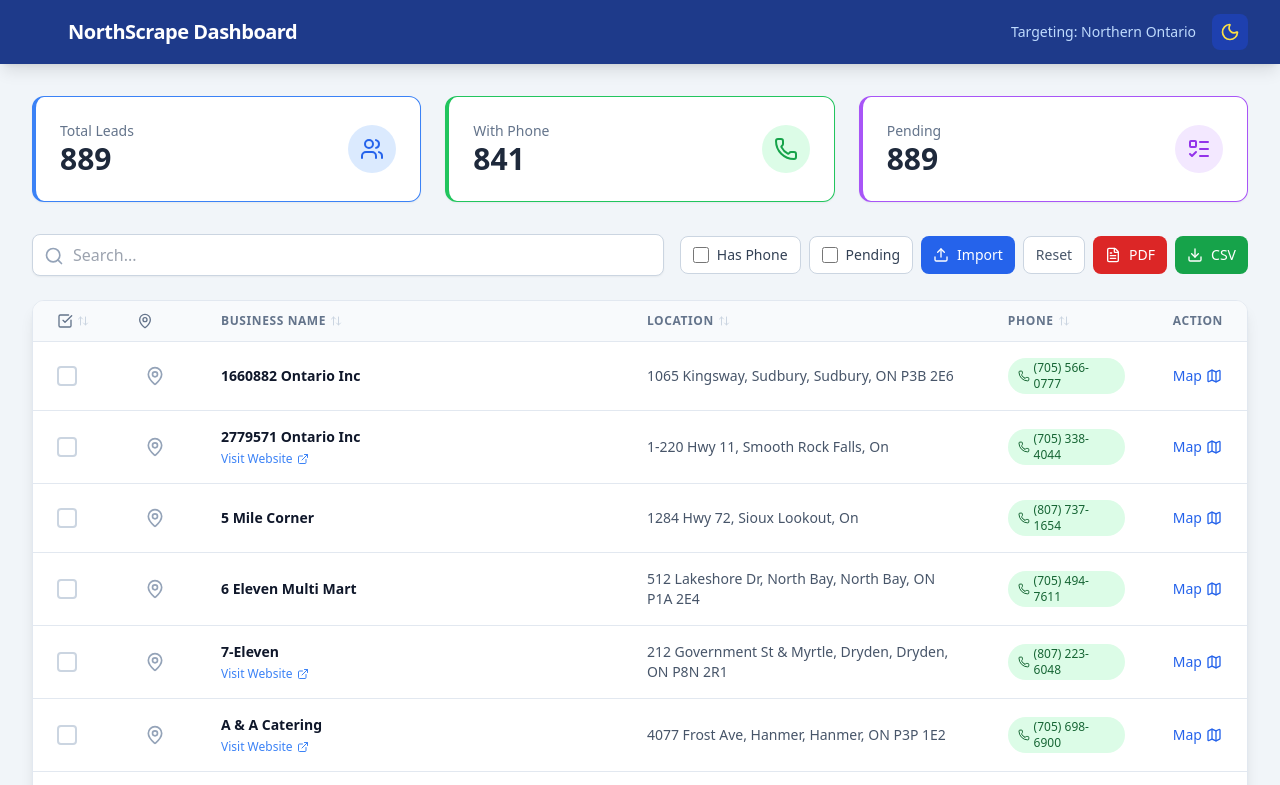
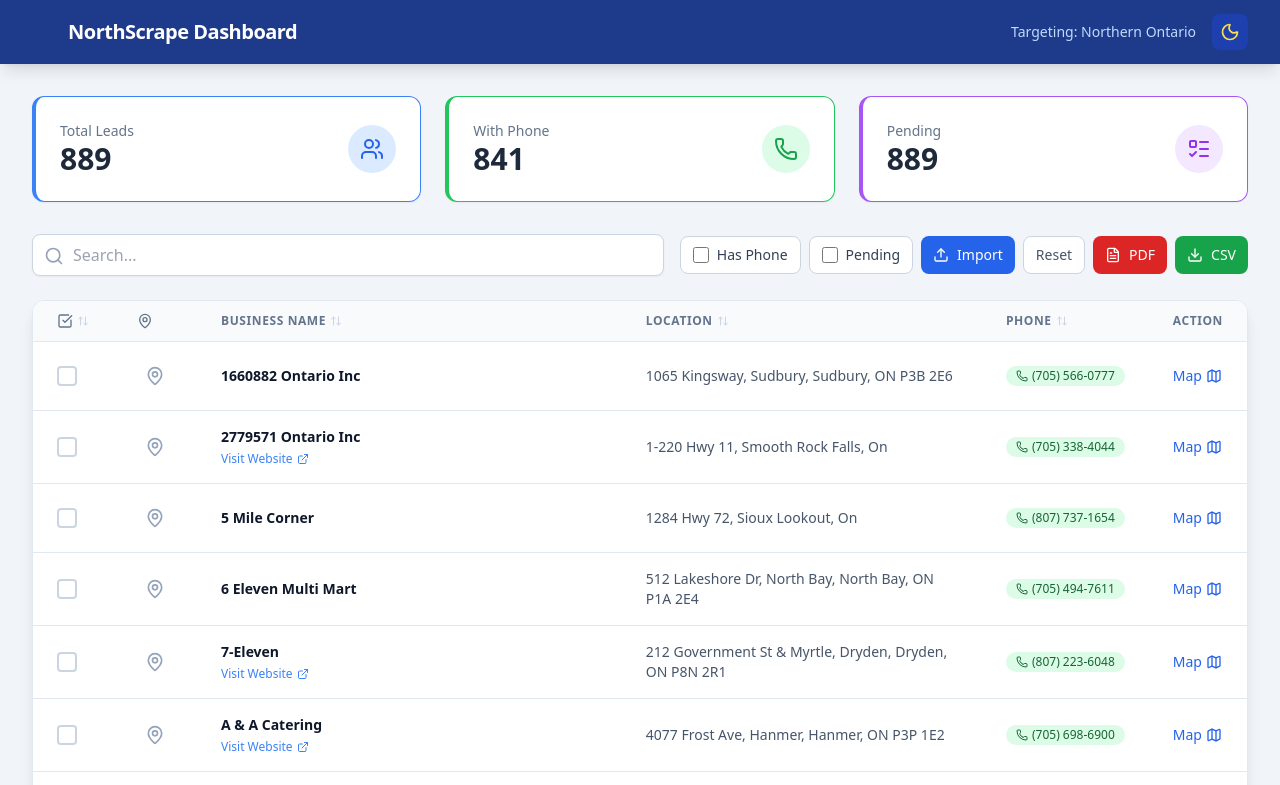
Before and after one commit to Kathail/nss, a plain HTML site: page index.html in a window 1280 px wide. Shown: the top 785 px of the page. Drawn offline with nearby package versions, Linux system fonts and the light colour scheme.

Commit message:
Fix HTML phone link rendering and add newline

```diff
--- a/index.html
+++ b/index.html
@@ -666,7 +666,7 @@
 
                 const phoneCell = `<td class="px-6 py-4">
                     ${hasPhone ?
-                        `<a href="tel:${row.Phone}" class="inline-flex items-center px-2.5 py-0.5 rounded-full text-xs font-medium bg-green-100 text-green-800 hover:bg-green-200 dark:bg-green-900 dark:text-green-200 dark:hover:bg-green-800 transition-colors">
+                        `<a href="tel:${row.Phone}" class="inline-flex items-center px-2.5 py-0.5 rounded-full text-xs font-medium bg-green-100 text-green-800 hover:bg-green-200 dark:bg-green-900 dark:text-green-200 dark:hover:bg-green-800 transition-colors whitespace-nowrap">
                            <i data-lucide="phone" class="h-3 w-3 mr-1"></i> ${row.Phone}
                          </a>`
                         : '<span class="text-slate-400 dark:text-slate-600 text-sm italic">N/A</span>'}
```
